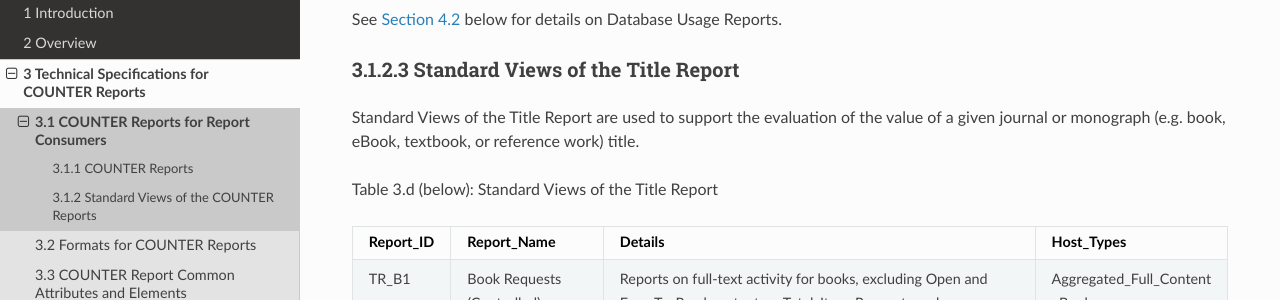
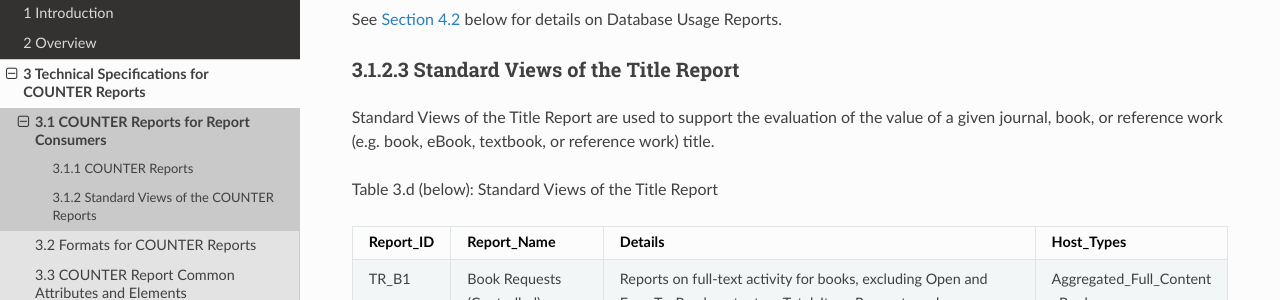
Before and after one commit to Project-Counter/cop5, a Sphinx documentation site: the page built from source/03-specifications/01-counter-reports-for-consumers.rst, in a window 1280 px wide and 900 px high, scrolled down 3026 px. Shown: the part 150-450 px from the top of the window. Built offline with Sphinx 7.4.7 and the Read the Docs theme 3.1.0, drawn with Linux system fonts in a browser that asks for light colours.

Commit message:
Update description to align with data types (#312)

```diff
--- a/source/03-specifications/01-counter-reports-for-consumers.rst
+++ b/source/03-specifications/01-counter-reports-for-consumers.rst
@@ -170,7 +170,7 @@ See :numref:`database-reports` below for details on Database Usage Reports.
 Standard Views of the Title Report
 '''''''''''''''''''''''''''''''''''
 
-Standard Views of the Title Report are used to support the evaluation of the value of a given journal or monograph (e.g. book, eBook, textbook, or reference work) title.
+Standard Views of the Title Report are used to support the evaluation of the value of a given journal, book, or reference work (e.g. book, eBook, textbook, or reference work) title.
 
 Table 3.d (below): Standard Views of the Title Report
 
```
